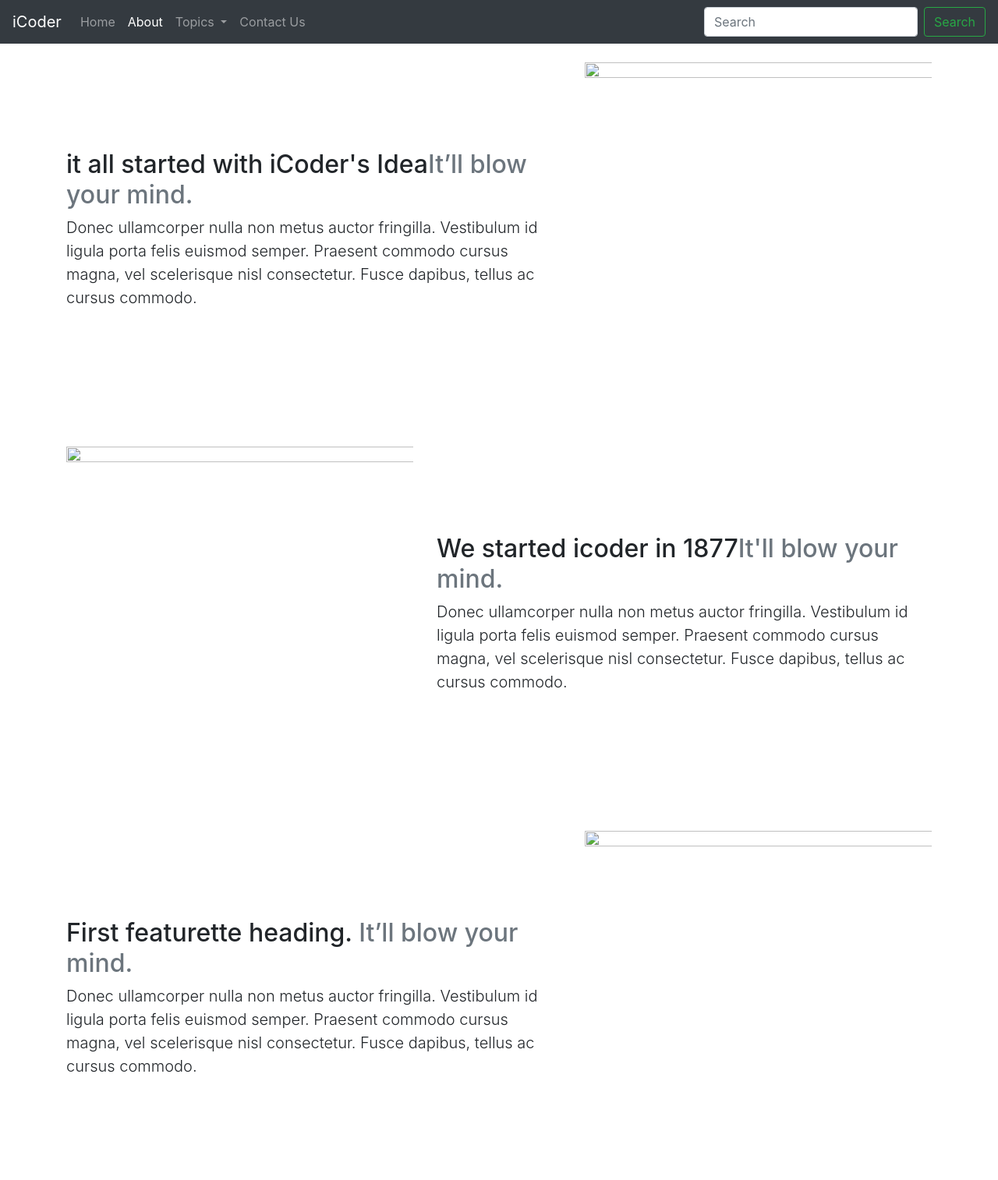
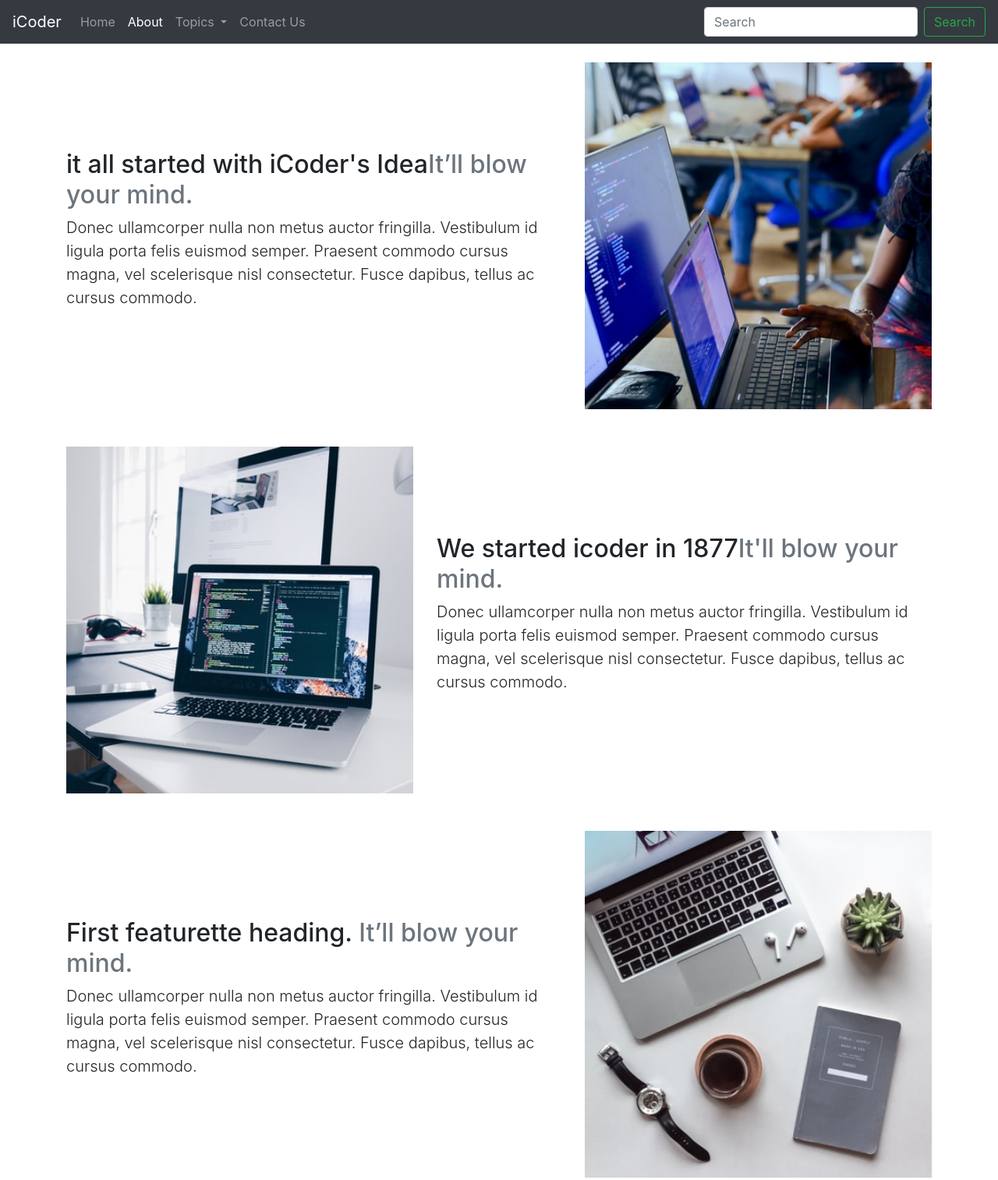
Before and after one commit to TanmoyGangopadhyay/iCoder, a plain HTML site: page about.html in a window 1280 px wide. Shown: the top 1514 px of the page at 78% size. Drawn offline with nearby package versions, Linux system fonts and the light colour scheme.

Commit message:
Updated about.html

```diff
--- a/about.html
+++ b/about.html
@@ -70,7 +70,7 @@
           commodo.</p>
       </div>
       <div class="col-md-5">
-        <img class="img-fluid" src="images/about-1.jpg" class="bd-placeholder-img bd-placeholder-img-lg featurette-image img-fluid mx-auto" width="500"
+        <img class="img-fluid" src="about-1.jpg" class="bd-placeholder-img bd-placeholder-img-lg featurette-image img-fluid mx-auto" width="500"
         height="500" alt="">
 
       </div>
@@ -86,7 +86,7 @@
           commodo.</p>
       </div>
       <div class="col-md-5">
-        <img class="img-fluid" src="images/about-2.jpg" class="bd-placeholder-img bd-placeholder-img-lg featurette-image img-fluid mx-auto" width="500"
+        <img class="img-fluid" src="about-2.jpg" class="bd-placeholder-img bd-placeholder-img-lg featurette-image img-fluid mx-auto" width="500"
         height="500" alt="">
       </div>
     </div>
@@ -101,7 +101,7 @@
           commodo.</p>
       </div>
       <div class="col-md-5">
-        <img class="img-fluid" src="images/about-3.jpg" class="bd-placeholder-img bd-placeholder-img-lg featurette-image img-fluid mx-auto" width="500"
+        <img class="img-fluid" src="about-3.jpg" class="bd-placeholder-img bd-placeholder-img-lg featurette-image img-fluid mx-auto" width="500"
         height="500" alt="">
       </div>
     </div>
```
